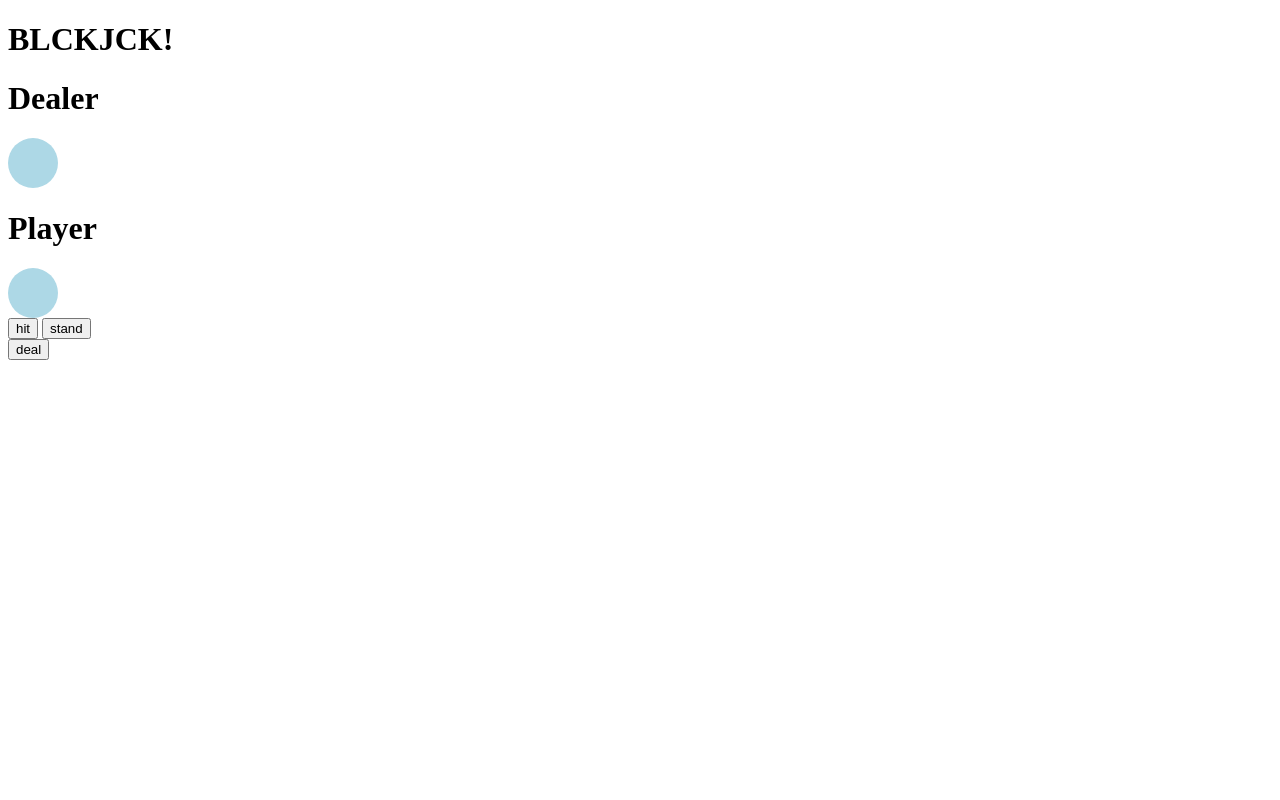
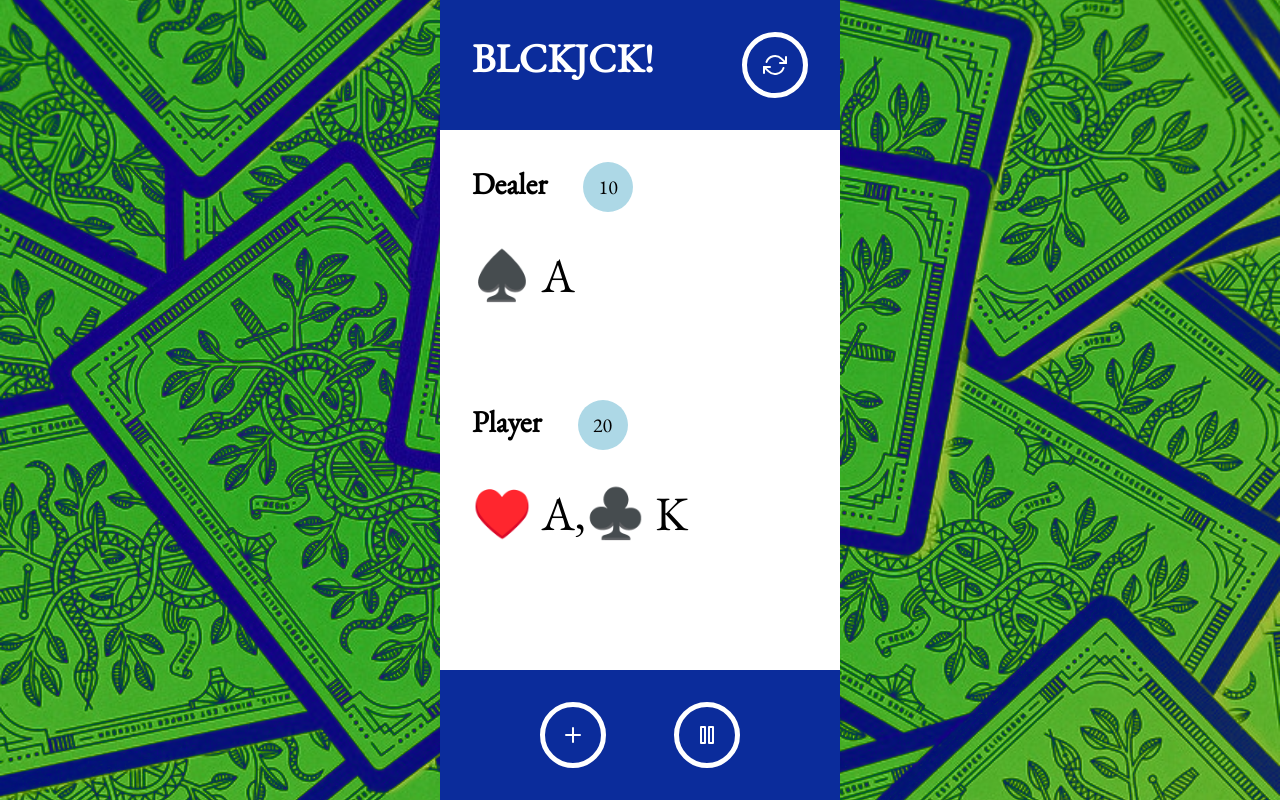
Before and after one commit to ThomasAndrewMacLean/blckjck, a website with bundled scripts: page index.html in a window 1280 px wide. Built offline with nearby package versions, Linux system fonts and the light colour scheme.

Commit message:
style it up 💅

```diff
--- a/index.html
+++ b/index.html
@@ -2,32 +2,64 @@
 <html lang="en">
 
 <head>
-    <meta charset="UTF-8">
-    <meta name="viewport" content="width=device-width, initial-scale=1.0">
-    <meta http-equiv="X-UA-Compatible" content="ie=edge">
-    <title>Document</title>
-    <link rel="stylesheet" href="./src/style.css">
+    <meta charset="UTF-8" />
+    <meta name="viewport" content="width=device-width, initial-scale=1.0" />
+    <meta http-equiv="X-UA-Compatible" content="ie=edge" />
+    <title>BLCKJCK</title>
+    <link rel="stylesheet" href="./src/style.css" />
+    <link href="https://fonts.googleapis.com/css?family=EB+Garamond&display=swap" rel="stylesheet">
 </head>
 
 <body>
     <header>
         <h1>BLCKJCK!</h1>
+
+        <button id="dealButton">
+            <svg xmlns="http://www.w3.org/2000/svg" width="24" height="24" viewBox="0 0 24 24" fill="none"
+                stroke="currentColor" stroke-width="2" stroke-linecap="round" stroke-linejoin="round"
+                class="feather feather-refresh-cw">
+                <polyline points="23 4 23 10 17 10"></polyline>
+                <polyline points="1 20 1 14 7 14"></polyline>
+                <path d="M3.51 9a9 9 0 0 1 14.85-3.36L23 10M1 14l4.64 4.36A9 9 0 0 0 20.49 15"></path>
+            </svg>
+        </button>
     </header>
     <main>
+        <div class="hands">
 
-        <div class="hand">
-            <h1>Dealer</h1>
-            <span id="dealerpoints"></span>
-            <div id="dealer"></div>
+            <div class="hand">
+                <h2>Dealer</h2>
+                <span id="dealerpoints">0</span>
+                <div id="dealer"></div>
+            </div>
+            <div class="hand">
+                <h2>Player</h2>
+                <span id="playerpoints">0</span>
+                <div id="player"></div>
+
+            </div>
         </div>
-        <div class="hand">
-            <h1>Player</h1>
-            <span id="playerpoints"></span>
-            <div id="player"></div>
-            <button id="hitButton">hit</button>
-            <button id="standButton">stand</button>
+        <div class="buttons">
+            <button id="hitButton">
+                <svg xmlns="http://www.w3.org/2000/svg" width="24" height="24" viewBox="0 0 24 24" fill="none"
+                    stroke="currentColor" stroke-width="2" stroke-linecap="round" stroke-linejoin="round"
+                    class="feather feather-plus">
+                    <line x1="12" y1="5" x2="12" y2="19"></line>
+                    <line x1="5" y1="12" x2="19" y2="12"></line>
+                </svg>
+
+            </button>
+            <button id="standButton">
+
+                <svg xmlns="http://www.w3.org/2000/svg" width="24" height="24" viewBox="0 0 24 24" fill="none"
+                    stroke="currentColor" stroke-width="2" stroke-linecap="round" stroke-linejoin="round"
+                    class="feather feather-pause">
+                    <rect x="6" y="4" width="4" height="16"></rect>
+                    <rect x="14" y="4" width="4" height="16"></rect>
+                </svg>
+            </button>
+
         </div>
-        <button id="dealButton">deal</button>
 
     </main>
     <script type="module" src="./src/index.js"></script>
--- a/src/index.js
+++ b/src/index.js
@@ -7,8 +7,13 @@ const dealButton = document.getElementById('dealButton');
 const standButton = document.getElementById('standButton');
 const dealer = new Hand('dealer');
 const player = new Hand('player');
+
+let canPlay = true;
+
 hitButton.addEventListener('click', () => {
-    player.takeCard(takeCard(cards));
+    if (canPlay) {
+        player.takeCard(takeCard(cards));
+    }
 });
 
 dealButton.addEventListener('click', () => {
@@ -17,6 +22,10 @@ dealButton.addEventListener('click', () => {
 let cards = [];
 
 standButton.addEventListener('click', () => {
+    if (!canPlay) {
+        return;
+    }
+    canPlay = false;
     let avg = getPoints(cards) / cards.length;
     dealer.draw();
     while (dealer.points + avg < 22 && dealer.points <= player.points) {
@@ -27,6 +36,7 @@ standButton.addEventListener('click', () => {
 });
 
 const newGame = () => {
+    canPlay = true;
     cards = getNewPack();
     shuffle(cards);
 
@@ -37,3 +47,5 @@ const newGame = () => {
     dealer.takeCard(takeCard(cards), true);
     player.takeCard(takeCard(cards));
 };
+
+newGame();
--- a/src/style.css
+++ b/src/style.css
@@ -1,3 +1,96 @@
+* {
+    margin: 0;
+    padding: 0;
+}
+
+*,
+*:before,
+*:after {
+    box-sizing: border-box;
+
+}
+
+body,
+html {
+    height: 100%;
+    width: 100vw;
+    overflow: hidden;
+}
+
+body {
+    background: url("./images/jose-pablo-iglesias-kpY9410Ha2s-unsplash.jpg") no-repeat center center fixed;
+    background-repeat: no-repeat;
+    -webkit-background-size: cover;
+    -moz-background-size: cover;
+    -o-background-size: cover;
+    background-size: cover;
+    background-color: #bfd351;
+    background-blend-mode: difference;
+    font-size: 20px;
+    font-family: 'EB Garamond', serif, Haettenschweiler, 'Arial Narrow Bold', sans-serif;
+}
+
+main,
+header {
+    width: 80%;
+    max-width: 400px;
+    margin: auto;
+    background: white;
+    padding: 2rem;
+}
+
+header {
+    background: #0b2c9b;
+    color: white;
+    font-weight: 100;
+    display: flex;
+    justify-content: space-between;
+}
+
+main {
+    height: calc(100% - 130px);
+    position: relative;
+    display: flex;
+    flex-direction: column;
+    padding: 0;
+}
+
+.hands {
+    flex-grow: 1;
+    padding: 2rem;
+}
+
+.hand {
+    height: 50%;
+}
+
+svg {
+    display: flex;
+}
+
+button {
+    font-family: inherit;
+    font-size: inherit;
+    background: #0b2c9b;
+    padding: 1rem;
+    border-radius: 50%;
+    cursor: pointer;
+    color: white;
+    border: 5px solid white;
+}
+
+.buttons {
+    background: #0b2c9b;
+    padding: 2rem;
+    display: flex;
+    justify-content: space-evenly;
+}
+
+h2 {
+    display: inline;
+    margin-right: 2rem;
+}
+
 #dealerpoints,
 #playerpoints {
     height: 50px;
@@ -6,5 +99,11 @@
     background: lightblue;
     justify-content: center;
     align-items: center;
-    display: flex;
+    display: inline-flex;
 }
+
+#dealer,
+#player {
+    margin-top: 2rem;
+    font-size: 3rem;
+}
```
Also changed, not shown: src/images/jose-pablo-iglesias-kpY9410Ha2s-unsplash.jpg (added), src/images/pause.svg (added), src/images/plus-circle.svg (added), src/images/plus.svg (added), src/images/refresh-cw.svg (added), src/images/stop-circle.svg (added).
